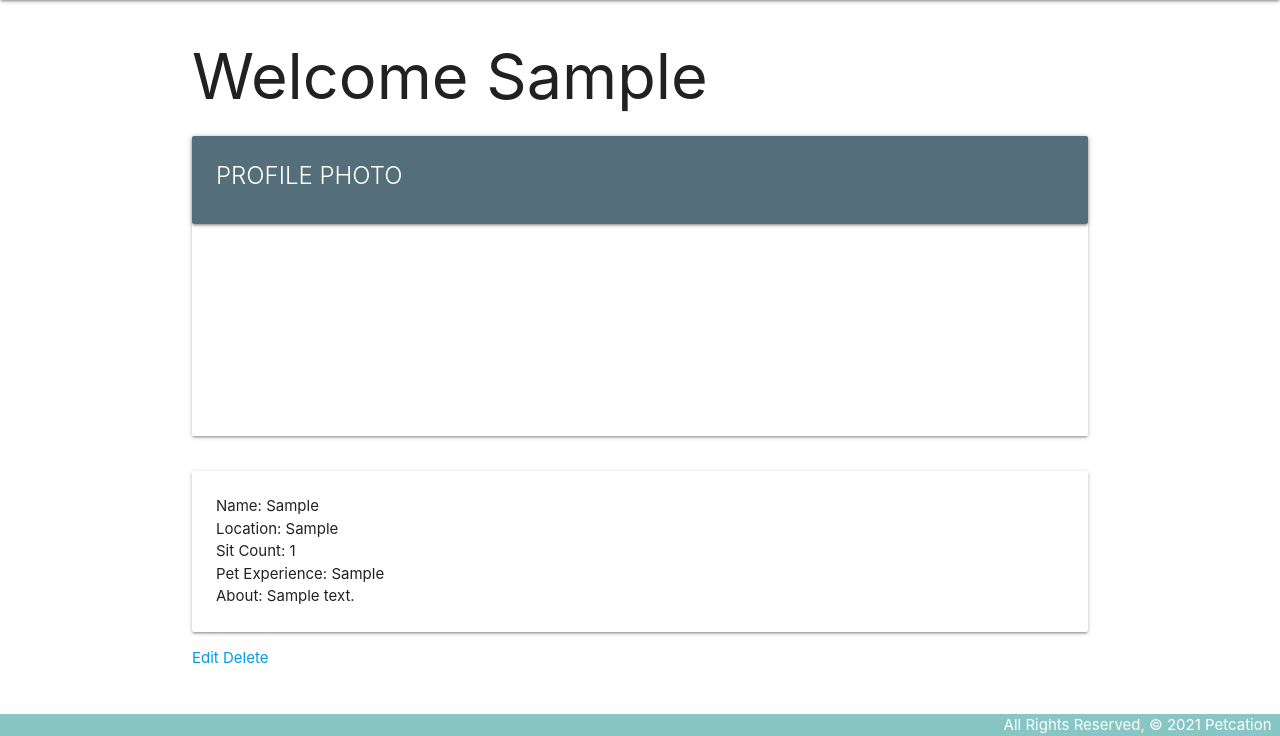
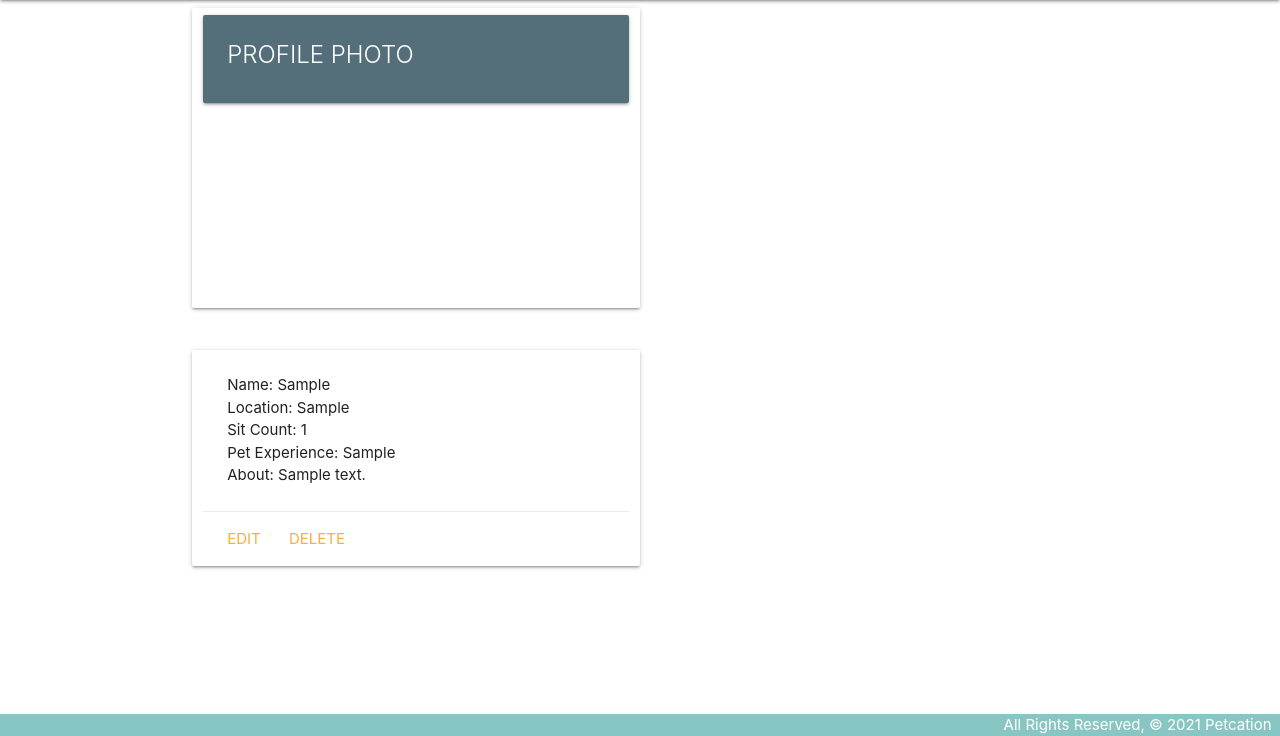
Before and after one commit to beccaawhite/petcation, a Django app: page /sitters/1/ in a window 1280 px wide. Shown: the part 64-800 px from the top of the page. Run offline with Django 3.2, Linux system fonts and the light colour scheme; tables that the repository leaves empty hold one stand-in row (values such as "Sample post"); some web fonts are replaced.

Commit message:
update sitter profile layout

```diff
--- a/main_app/templates/sitters/detail.html
+++ b/main_app/templates/sitters/detail.html
@@ -2,10 +2,9 @@
 {% block content %}
 <main class="container">
 
-  <h1>Welcome {{ sitter.first_name }} </h1>
 
   <div class="row">
-    <div class="card small">
+    <div class="col s6 card small">
       <div class="card blue-grey darken-1">
         <div class="card-content white-text">
           <span class="card-title">PROFILE PHOTO</span>
@@ -14,8 +13,8 @@
     </div>
   </div>
 
-
-  <div class="card">
+  <div class="row">
+    <div class="col s6 card">
       <div class="card-content">
         <p>Name: {{ sitter.first_name }}</p>
         <p>Location: {{ sitter.city }}</p>
@@ -23,10 +22,11 @@
         <p>Pet Experience: {{ sitter.pet_experience }}</p>
         <p>About: {{ sitter.about }}</p>
       </div>
-  </div>
       <div class="card-action">
         <a href="{% url 'sitters_update' sitter.id %}">Edit</a>
         <a href="{% url 'sitters_delete' sitter.id %}">Delete</a>
+      </div>
+    </div>
   </div>
 </main>
 
```
Lines whose indentation alone changed are shown as unchanged.
